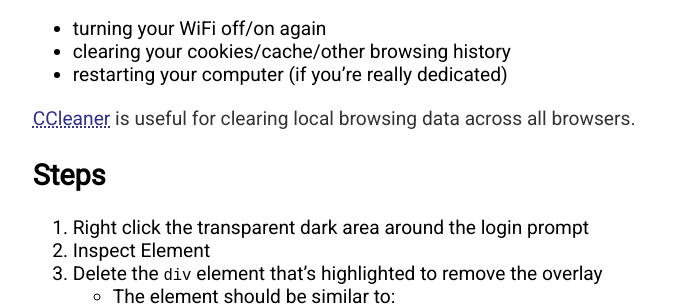
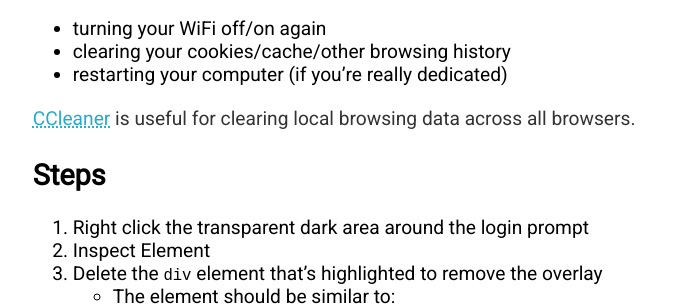
Before and after one commit to geordgez/geordgez.github.io, a Jekyll site: the page built from _posts/2017-11-20-linkedin-login-wall.md, in a window 1280 px wide. Shown: the part 507-813 px from the top of the page, without its empty margins (300-978 px from the left). Built offline with Jekyll 4.4.1, drawn with Linux system fonts in a browser that asks for light colours.

Commit message:
URL link blue + on hover green

```diff
--- a/css/main.css
+++ b/css/main.css
@@ -42,7 +42,10 @@
 }
 .post a {
   text-decoration: underline dotted;
-  color: #2d2d86;
+  color: #26aacc;
+}
+.post a:hover {
+    color: #50a054;
 }
 
 h1 {
```
